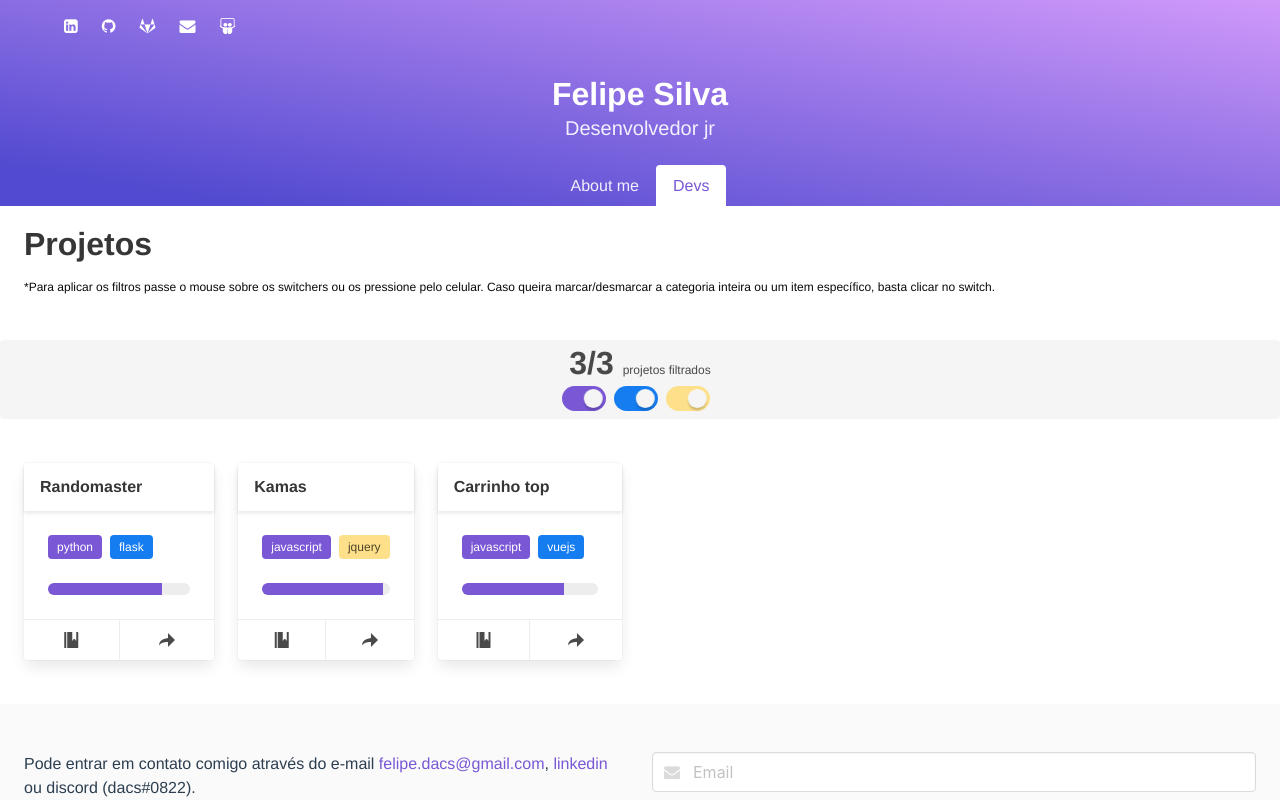
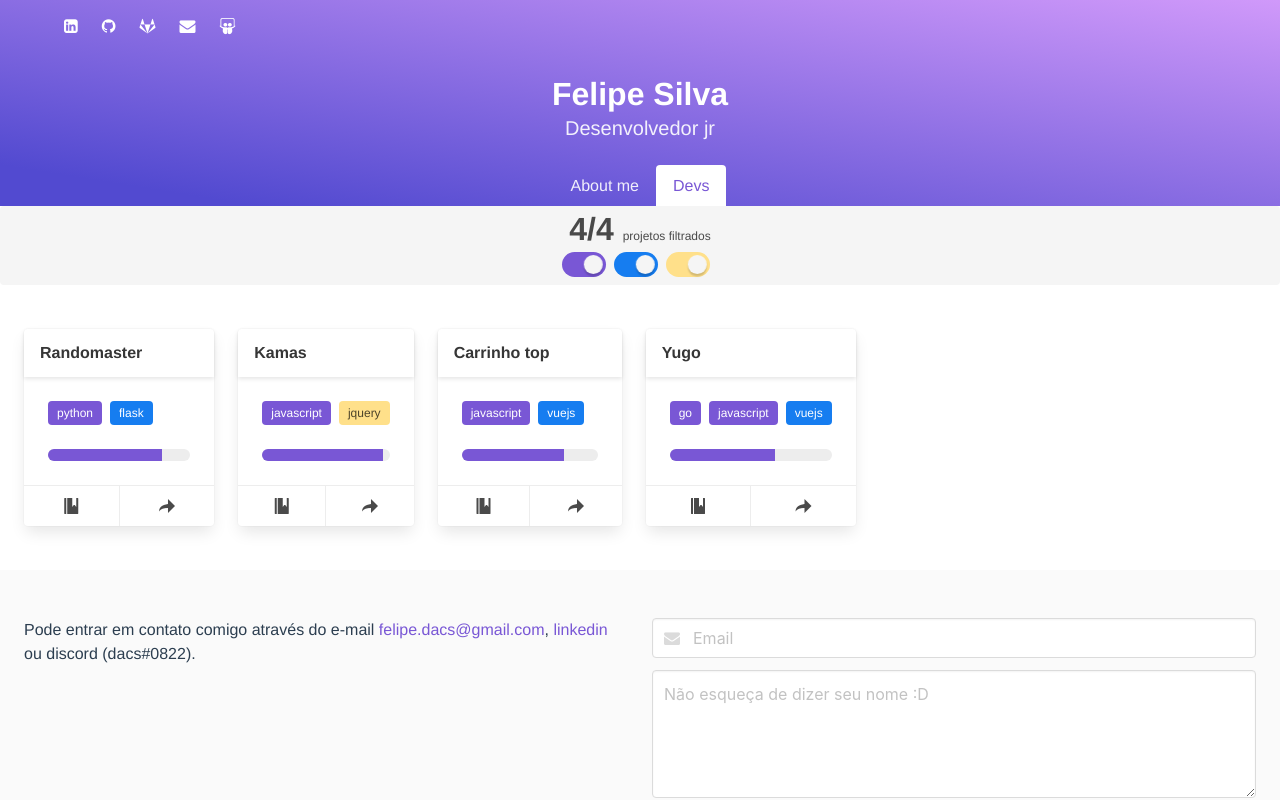
Before and after one commit to felipedacs/dacs.work, a Vue app: page /devs in a window 1280 px wide. Shown: the top 800 px of the page. Built offline with nearby package versions, Linux system fonts and the light colour scheme.

Commit message:
att do portfolio com yugo e link do ead [antigo epc]; att readme deixando somente github;

```diff
--- a/src/App.vue
+++ b/src/App.vue
@@ -82,38 +82,6 @@ export default{
   components: {
     Menu,
     FormularioEmail
-  },
-  methods: {
-    // from bulma.io
-    navburger() {
-      //do something after creating vue instance
-      document.addEventListener('DOMContentLoaded', () => {
-
-      // Get all "navbar-burger" elements
-      const $navbarBurgers = Array.prototype.slice.call(document.querySelectorAll('.navbar-burger'), 0);
-
-      // Check if there are any navbar burgers
-      if ($navbarBurgers.length > 0) {
-
-        // Add a click event on each of them
-        $navbarBurgers.forEach( el => {
-          el.addEventListener('click', () => {
-
-            // Get the target from the "data-target" attribute
-            const target = el.dataset.target;
-            const $target = document.getElementById(target);
-
-            // Toggle the "is-active" class on both the "navbar-burger" and the "navbar-menu"
-            el.classList.toggle('is-active');
-            $target.classList.toggle('is-active');
-          });
-        });
-      }
-      });
-    }
-  },
-  created() {
-    this.navburger();
   }
 }
 </script>
--- a/src/store.js
+++ b/src/store.js
@@ -7,35 +7,44 @@ export default new Vuex.Store({
   state: {
     projetosDev: [
       {
-        nome: "Randomaster",
-        linkRepo: "https://github.com/felipedacs/kros-randomaster",
-        linkDeploy: "https://felipedacs.pythonanywhere.com/randomaster",
-        langs: ["python"],
-        frameworks: ["flask"],
+        nome: 'Randomaster',
+        linkRepo: 'https://github.com/felipedacs/kros-randomaster',
+        linkDeploy: 'https://felipedacs.pythonanywhere.com/randomaster',
+        langs: ['python'],
+        frameworks: ['flask'],
         libs: [],
-        percentConcluido: 80,
+        percentConcluido: 80
       },
       {
-        nome: "Kamas",
-        linkRepo: "https://github.com/felipedacs/kamas",
-        linkDeploy: "https://dacs.run/kamas",
-        langs: ["javascript"],
+        nome: 'Kamas',
+        linkRepo: 'https://github.com/felipedacs/kamas',
+        linkDeploy: 'https://dacs.run/kamas',
+        langs: ['javascript'],
         frameworks: [],
-        libs: ["jquery"],
-        percentConcluido: 95,
+        libs: ['jquery'],
+        percentConcluido: 95
       },
       {
-        nome: "Carrinho top",
-        linkRepo: "https://github.com/felipedacs/carrinho-top",
-        linkDeploy: "https://dacs.run/carrinho-top",
-        langs: ["javascript"],
-        frameworks: ["vuejs"],
+        nome: 'Carrinho top',
+        linkRepo: 'https://github.com/felipedacs/carrinho-top',
+        linkDeploy: 'https://dacs.run/carrinho-top',
+        langs: ['javascript'],
+        frameworks: ['vuejs'],
         libs: [],
-        percentConcluido: 75,
+        percentConcluido: 75
+      },
+      {
+        nome: 'Yugo',
+        linkRepo: 'https://github.com/felipedacs/yugo',
+        linkDeploy: 'https://dacs.run/yugo/',
+        langs: ['go', 'javascript'],
+        frameworks: ['vuejs'],
+        libs: [],
+        percentConcluido: 65
       }
-    ],
+    ]
   },
-  mutations:{
+  mutations: {
   },
   actions: {
   }
--- a/src/views/Devs.vue
+++ b/src/views/Devs.vue
@@ -1,18 +1,7 @@
 <template lang="html">
   <div class="">
-    <div class="notification is-white">
-      <h1>Projetos</h1>
-      <p class="help">*Para aplicar os filtros passe o mouse sobre os switchers ou os pressione pelo celular. Caso queira marcar/desmarcar a categoria inteira ou um item específico, basta clicar no switch.</p>
-    </div>
-
-    <!-- visualizar resultados -->
-    <!-- {{langs}}
-    {{frameworks}}
-    {{libs}} -->
-
     <div class="stica notification notification-menu is-light has-text-centered">
       <p class="filtroMenu"><span class="title n-project">{{qtdProjetos}}/{{$store.state.projetosDev.length}}</span>&nbsp;&nbsp;<span class="help qtdDevs">{{textoQtdProjetos}}</span></p>
-
 
       <b-tooltip label="Linguagens de programação">
         <dropdown @alteraLinguagem="alteraLinguagem($event)" :ip="true" classe="is-primary" espec="linguagens">
@@ -32,13 +21,12 @@
 
     <div class="notification is-white">
       <div class="columns is-multiline">
-        <div class="column is-narrow" v-for="(projeto, index) in this.$store.state.projetosDev">
+        <div class="column is-narrow" v-for="(projeto, index) in this.$store.state.projetosDev" :key="index">
           <Project :projeto="projeto" v-show="mostraProjeto(projeto)"></Project>
         </div>
       </div>
     </div>
   </div>
-
 </template>
 
 <script>
@@ -104,8 +92,6 @@ export default {
         this.textoQtdProjetos = "projeto filtrado"
       }
       return contador;
-
-
     }
   },
   methods: {
@@ -120,25 +106,25 @@ export default {
     },
     mostraProjeto(projeto) {
       // let retorno = false;
-      for (var i = 0; i < projeto.langs.length; i++) {
-        for (var j = 0; j < this.langs.length; j++) {
-          if (projeto.langs[i] == this.langs[j]) {
+      for (let i = 0; i < projeto.langs.length; i++) {
+        for (let j = 0; j < this.langs.length; j++) {
+          if (projeto.langs[i] === this.langs[j]) {
             // console.log(projeto.nome);
             return true;
           }
         }
       }
-      for (var i = 0; i < projeto.frameworks.length; i++) {
-        for (var j = 0; j < this.frameworks.length; j++) {
-          if (projeto.frameworks[i] == this.frameworks[j]) {
+      for (let i = 0; i < projeto.frameworks.length; i++) {
+        for (let j = 0; j < this.frameworks.length; j++) {
+          if (projeto.frameworks[i] === this.frameworks[j]) {
             // console.log(projeto.nome);
             return true;
           }
         }
       }
-      for (var i = 0; i < projeto.libs.length; i++) {
-        for (var j = 0; j < this.libs.length; j++) {
-          if (projeto.libs[i] == this.libs[j]) {
+      for (let i = 0; i < projeto.libs.length; i++) {
+        for (let j = 0; j < this.libs.length; j++) {
+          if (projeto.libs[i] === this.libs[j]) {
             // console.log(projeto.nome);
             return true;
           }
--- a/src/views/Home.vue
+++ b/src/views/Home.vue
@@ -3,7 +3,7 @@
     <div class="notification is-white">
       <h1>Olá</h1>
       <p>Sou Felipe Silva, possuo 22 anos e resido em Porto Alegre/RS. Comecei a aprender sobre programação em 2016, quando iniciei a faculdade de ADS na <a href="https://www.ftec.com.br/">Ftec</a>, logo após ter cursado Técnico em Edificações.</p>
-      <p>Atualmente considero-me <a href="https://www.linkedin.com/in/felipedacs/" target="_blank">dev jr</a>, estudo <strong>go</strong>, <strong>c# com .net</strong> e o framework <strong>vuejs</strong> e sei o básico sobre python, java e php. Não possuo proficiência em nenhuma. Gosto de estudar e aprimorar meus conhecimentos, sempre que consigo ter coragem compartilho o que sei em grupos no discord, fora minhas <a href="https://gitlab.com/felipedacs/estudo-pratica" target="_blank">anotações de estudo</a>.</p>
+      <p>Atualmente considero-me <a href="https://www.linkedin.com/in/felipedacs/" target="_blank">dev jr</a>, estudo <strong>go</strong>, <strong>c# com .net</strong> e o framework <strong>vuejs</strong> e sei o básico sobre python, java e php. Não possuo proficiência em nenhuma. Gosto de estudar e aprimorar meus conhecimentos, sempre que consigo ter coragem compartilho o que sei em grupos no discord, fora minhas <a href="https://gitlab.com/felipedacs/ead" target="_blank">anotações de estudo</a>.</p>
 
       <p>Posso ser encontrado no <a href="https://www.linkedin.com/in/felipedacs/" target="_blank" title="Linkedin Account">Linkedin</a>, <a href="https://github.com/felipedacs" target="_blank" title="Github Account">Github</a> e <a href="https://gitlab.com/felipedacs" target="_blank" title="Gitlab Account">Gitlab</a>.</p>
     </div>
```
Also changed, not shown: 1 other file (tests, documents, lock files or other folders).
